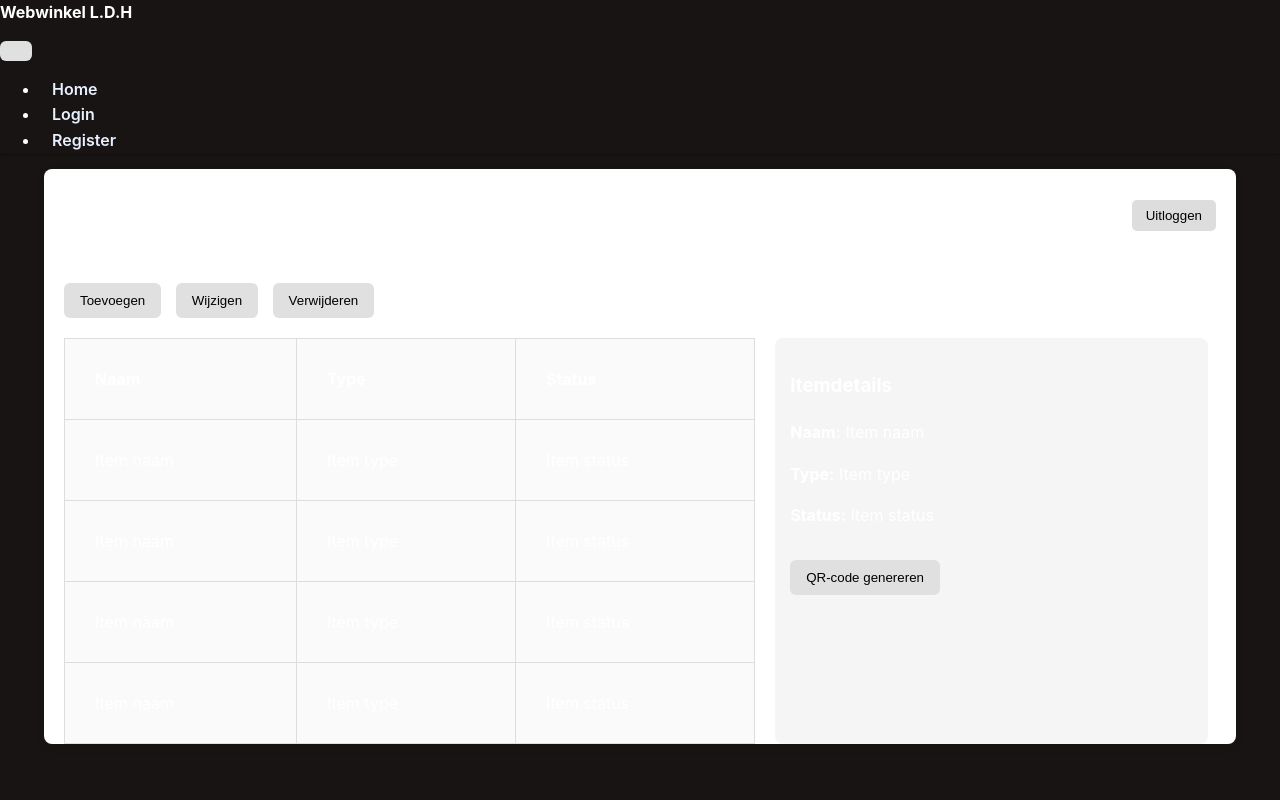
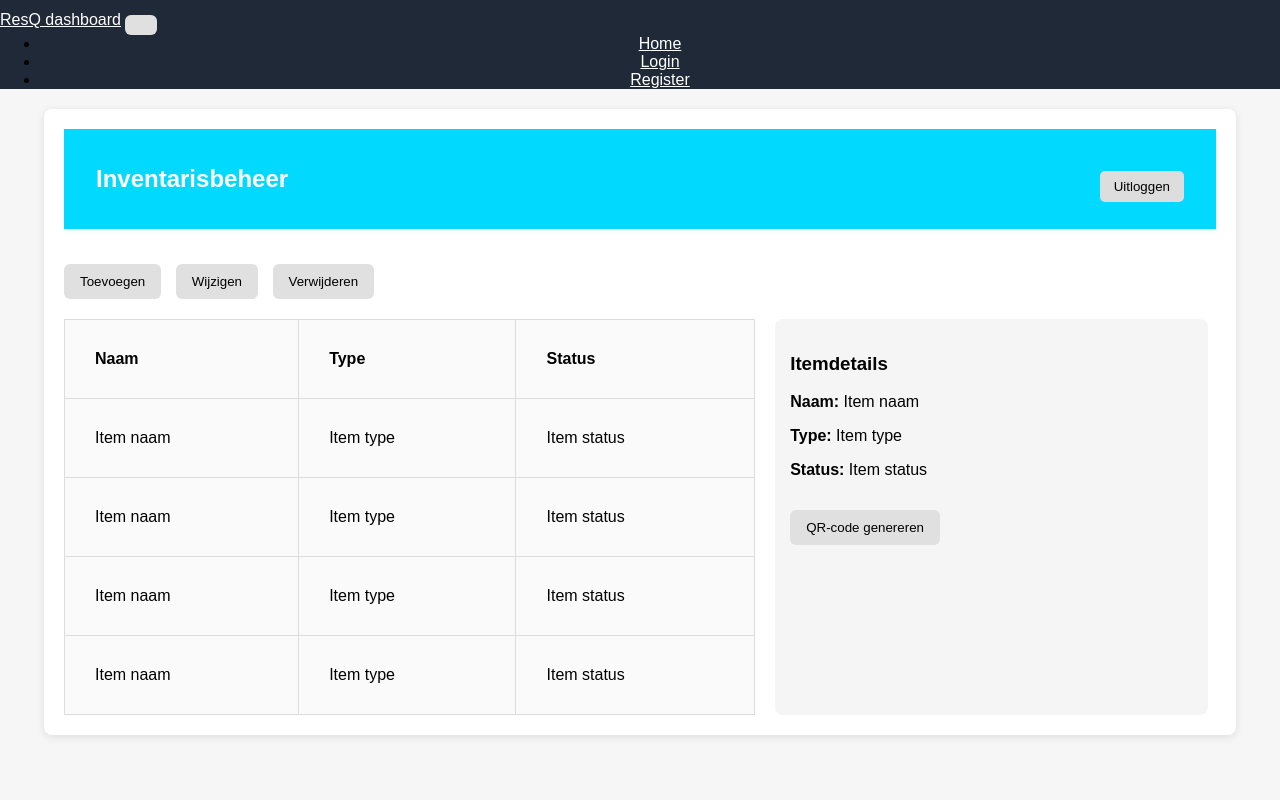
Before and after one commit to AventusCT/resq, a PHP site: page /inventarisbeheer.php in a window 1280 px wide. Run offline with PHP 8.4, Linux system fonts and the light colour scheme.

Commit message:
magazijn

```diff
--- a/magazijn/public/Includes/db_connect.php
+++ b/magazijn/public/Includes/db_connect.php
@@ -6,7 +6,7 @@
 
 $password = "";
 
-$database = "php1";
+$database = "projectfase2";
 
 
 $conn = new mysqli($servername, $username, $password, $database);
--- a/magazijn/public/Includes/header.php
+++ b/magazijn/public/Includes/header.php
@@ -1,16 +1,65 @@
 <?php
+if (session_status() === PHP_SESSION_NONE) {
+    session_start();
+}
 
 ?>
-<nav class="navbar navbar-expand-lg navbar-light bg-light">
+<!DOCTYPE html>
+<html lang="nl">
+<head>
+    <meta charset="UTF-8">
+    <style>
+        header {
+            background-color: #1f2937;
+            color: white;
+            padding: 1rem 2rem;
+            display: flex;
+            justify-content: space-between;
+            align-items: center;
+            position: sticky;
+            top: 0;
+            z-index: 1000;
+            box-shadow: 0 2px 4px rgba(0,0,0,0.1);
+        }
+
+        /* NAVBAR CENTREREN */
+        .navbar-nav {
+            margin: 0 auto;      /* Centrale uitlijning */
+            text-align: center;  /* Extra nette centrering */
+        }
+
+        .navbar {
+            background-color: #1f2937 !important;
+        }
+
+        .navbar .nav-link,
+        .navbar .navbar-brand,
+        .navbar-text {
+            color: white !important;
+        }
+
+        .navbar .nav-link:hover {
+            color: #fbbf24 !important;
+        }
+    </style>
+</head>
+
+<body>
+<nav class="navbar navbar-expand-lg navbar-dark">
     <div class="container-fluid">
-        <a class="navbar-brand" href="index.php">Webwinkel L.D.H</a>
-        <button class="navbar-toggler" type="button" data-bs-toggle="collapse" data-bs-target="#navbarNav"
-                aria-controls="navbarNav" aria-expanded="false" aria-label="Toggle navigation">
+        <a class="navbar-brand" href="index.php">ResQ dashboard</a>
+
+        <button class="navbar-toggler" type="button" data-bs-toggle="collapse"
+                data-bs-target="#navbarNav" aria-controls="navbarNav"
+                aria-expanded="false" aria-label="Toggle navigation">
             <span class="navbar-toggler-icon"></span>
         </button>
 
         <div class="collapse navbar-collapse" id="navbarNav">
-            <ul class="navbar-nav me-auto mb-2 mb-lg-0">
+
+            <!-- NAVBAR ITEMS GE-CENTREERD -->
+            <ul class="navbar-nav mb-2 mb-lg-0">
+
                 <li class="nav-item">
                     <a class="nav-link" href="index.php">Home</a>
                 </li>
@@ -27,14 +76,17 @@
                     <li class="nav-item">
                         <a class="nav-link" href="reservation.php">Status Veranderen</a>
                     </li>
+
                     <?php if (method_exists($user, 'getRole') && $user->getRole() === 'admin'): ?>
                         <li class="nav-item">
                             <a class="nav-link" href="admin.php">AdminPanel</a>
                         </li>
                     <?php endif; ?>
+
                     <li class="nav-item">
                         <a class="nav-link" href="logout.php">Uitloggen</a>
                     </li>
+
                 <?php else: ?>
                     <li class="nav-item">
                         <a class="nav-link" href="login.php">Login</a>
--- /dev/null
+++ b/magazijn/public/css/inventarisbeheer.css
@@ -0,0 +1,159 @@
+body {
+  font-family: Arial, sans-serif;
+  background: #f6f6f6;
+  margin: 0;
+  padding: 0;
+}
+
+.container {
+  width: 90%;
+  margin: 20px auto;
+  background: #fff;
+  border-radius: 8px;
+  padding: 20px;
+  box-shadow: 0 2px 8px rgba(0,0,0,0.1);
+}
+
+header {
+  display: flex;
+  justify-content: space-between;
+  align-items: center;
+}
+
+.logout-btn {
+  background: #ddd;
+  border: none;
+  padding: 8px 14px;
+  border-radius: 5px;
+  cursor: pointer;
+}
+
+.controls {
+  margin: 20px 0;
+}
+
+.controls button {
+  margin-right: 10px;
+  padding: 10px 16px;
+  border: none;
+  border-radius: 6px;
+  background: #e0e0e0;
+  cursor: pointer;
+}
+
+.controls button:hover {
+  background: #c9c9c9;
+}
+
+.content {
+  display: flex;
+  gap: 20px;
+}
+
+table {
+  border-collapse: collapse;
+  width: 60%;
+  background: #fafafa;
+}
+
+table th, table td {
+  border: 1px solid #ddd;
+  padding: 30px;
+  text-align: left;
+}
+
+.details {
+  width: 35%;
+  background: #f5f5f5;
+  padding: 15px;
+  border-radius: 8px;
+}
+
+.details button {
+  margin-top: 15px;
+  padding: 10px 16px;
+  border: none;
+  background: #e0e0e0;
+  border-radius: 6px;
+  cursor: pointer;
+}
+
+.lijst {
+  max-height: 250px;
+  overflow-y: auto;
+  border: 1px solid #ddd;
+  border-radius: 6px;
+}
+
+
+.lijst thead th {
+  position: sticky;
+  top: 0;
+  background: #eaeaea;
+  z-index: 2;
+}
+.statusverandercontainer div {
+    max-width: 600px;
+    margin: 50px auto;
+    padding: 20px;
+    border: 1px solid #393939;
+    border-radius: 8px;
+    background-color: #ffffff;
+    box-shadow: 0 0 10px rgba(0, 0, 0, 0.1);
+}
+form.reservationForm {
+    display: flex;
+    flex-direction: column;
+    color: #ab5;
+}
+button {
+  margin-top: 15px;
+  padding: 10px 16px;
+  border: none;
+  background: #e0e0e0;
+  border-radius: 6px;
+  cursor: pointer;
+}
+button:hover {
+  background: #b2e2ff;
+}
+.controls button:hover {
+  background: #b2e2ff;
+}
+
+header {
+    background-color: #02d9ff; /* donkergrijs */
+    color: white;
+    padding: 1rem 2rem;
+    display: flex;
+    justify-content: space-between;
+    align-items: center;
+    position: sticky;
+    top: 0;
+    z-index: 1000;
+    box-shadow: 0 2px 4px rgba(1, 174, 255, 0.1);
+}
+
+header h1 {
+    font-size: 1.8rem;
+    margin: 0;
+}
+
+header nav ul {
+    list-style: none;
+    display: flex;
+    gap: 1.5rem;
+    margin: 0;
+    padding: 0;
+}
+
+header nav ul li a {
+    color: white;
+    text-decoration: none;
+    font-weight: 500;
+    transition: color 0.3s ease;
+}
+
+header nav ul li a:hover {
+    color: #fbbf24; /* oranje highlight */
+}
--- a/magazijn/public/inventarisbeheer.php
+++ b/magazijn/public/inventarisbeheer.php
@@ -9,7 +9,7 @@
 <head>
   <meta charset="UTF-8">
   <title>Inventarisbeheer</title>
-  <link rel="stylesheet" href="css/style.css">
+  <link rel="stylesheet" href="css/inventarisbeheer.css">
 </head>
 
 <body>
--- a/magazijn/public/warehouse.php
+++ b/magazijn/public/warehouse.php
@@ -9,7 +9,7 @@
     <meta charset="utf-8" />
     <meta name="viewport" content="width=device-width, initial-scale=1" />
     <title>Magazijnbeheer</title>
-  <link rel="stylesheet" href="css/styles.css" />
+  <link rel="stylesheet" href="css/style.css" />
   <link rel="icon" href="favicon.png" type="assets/icon.png">
   </head>
   <body class="page-body bg-spotify-dark text-white">
```
Also changed, not shown: magazijn/public/index.php (+5 -12 lines).
